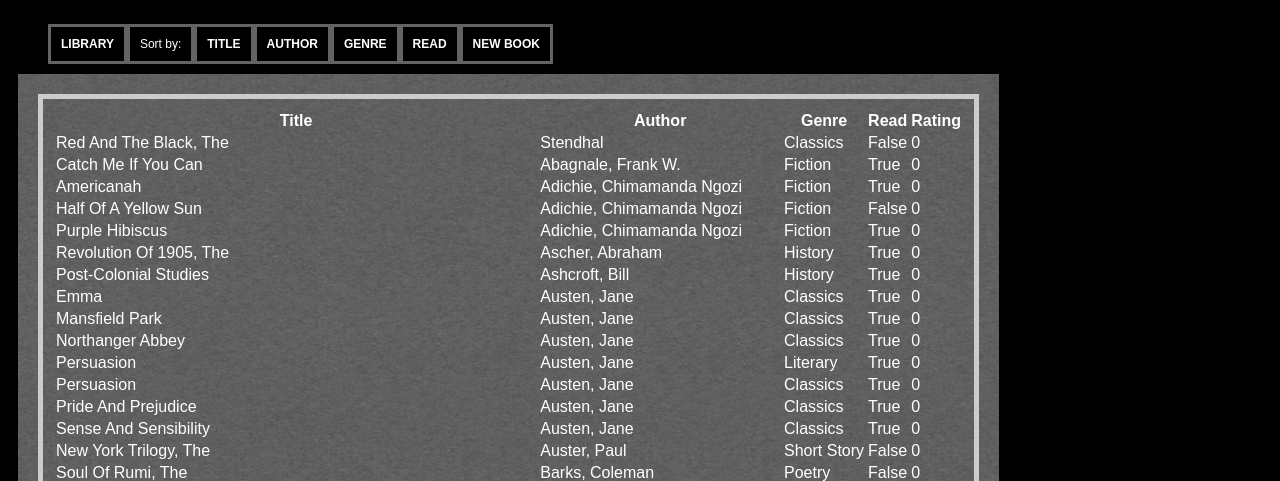
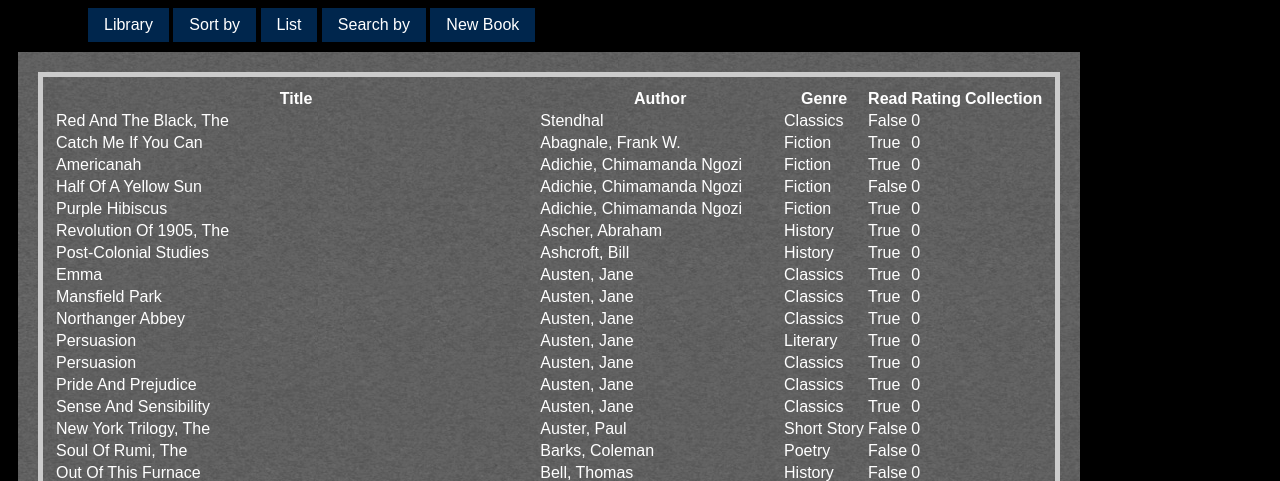
Before and after one commit to dhitals/bookshelf, a Flask app: page / in a window 1280 px wide. Shown: the top 481 px of the page. Run offline with Flask 2, Linux system fonts and the light colour scheme; data comes from the database, SQL or seed files in the repository.

Commit message:
Dropdown menus. cover images

```diff
--- a/app/static/style.css
+++ b/app/static/style.css
@@ -55,3 +55,29 @@
 #menu li a:hover{ color: #00ffff; text-decoration: underline;}
 
 #menu li#currentpage { color:#00ffff; }
+
+/* Dropdown Button */
+.dropbtn { background-color: #00264d; color: white; padding: 8px 16px;
+           font-size: 16px; border: none; cursor: pointer; }
+
+/* The container <div> - needed to position the dropdown content */
+.dropdown { position: relative; display: inline-block; padding-left: 5em; }
+
+/* Dropdown Content (Hidden by Default) */
+.dropdown-content { display: none; position: absolute; background-color: #00264d;
+                    font-size: 14px; min-width: 120px; box-shadow: 0px 8px 16px 0px rgba(0,0,0,0.2); }
+
+/* Links inside the dropdown */
+.dropdown-content a { background-color: #00264d; color: white; padding: 8px 16px;
+                      text-decoration: none; display: block; }
+
+/* Change color of dropdown links on hover */
+.dropdown-content a:hover {background-color: #00264d}
+
+/* Show the dropdown menu on hover */
+.dropdown:hover .dropdown-content { display: block; }
+
+/* Change the background color of the dropdown button when the dropdown content is shown */
+.dropdown:hover .dropbtn {
+    background-color: #00264d;
+}
--- a/app/templates/base.html
+++ b/app/templates/base.html
@@ -11,16 +11,21 @@
     {% endblock %}
   </head>
   <body>
-    <div class="menu" id="menu">
-      <ul>
-        <li><a href="/library">Library</a> </li>
-        <li>Sort by:</li>
-        <li><a href="/library/by-title">Title</a></li>
-	<li><a href="/library/by-author">Author</a></li>
-	<li><a href="/library/by-genre">Genre</a></li>
-        <li><a href="/library/by-read">Read</a></li>
-        <li><a href="/register">New Book</a></li>
-      </ul>
+    <div class="dropdown">
+      <button class="dropbtn">Library</button>
+
+      <button class="dropbtn">Sort by</button>
+      <div class="dropdown-content">
+        <a href="/Title/sort">Title</a>
+        <a href="/Author/sort">Author</a>
+        <a href="/Genre/sort">Genre</a>
+        <a href="/Read/sort">Read</a>
+        <a href="/Collection/sort">Collection</a>
+      </div>
+
+      <button class="dropbtn">List</button>
+      <button class="dropbtn">Search by</button>
+      <button class="dropbtn">New Book</button>
     </div>
 
     {% with messages = get_flashed_messages() %}
--- a/app/templates/table.html
+++ b/app/templates/table.html
@@ -1,25 +1,29 @@
 {% extends "base.html" %}
+{% set active_page = "library1" %}
+
 {% block title %}Saurav's Books{% endblock %}
 {% block content %}
 
 <div class="libpage">
   <table class="libtable">
     <tr>
-      <th>Title</th>
-      <th>Author</th>
-      <th>Genre</th>
-      <th>Read</th>
-      <th>Rating</th>
+      <th><a href="/Title/sort">Title</a></th>
+      <th><a href="/Author/sort">Author</a></th>
+      <th><a href="/Genre/sort">Genre</a></th>
+      <th><a href="/Read/sort">Read</a></th>
+      <th><a href="/Rating/sort">Rating</a></th>
+      <th><a href="/Collection/sort">Collection</a></th>
     </tr>
 
     {% set sort_on = request.args.sort_on | default('Author') %}
     {% for book in books %}
-    <tr>
-      <td><a href="/library/view/{{ book.ISBN }}">{{ book.Title }}</a></td>
+    <tr  class="{{ loop.cycle('odd', 'even') }}">
+      <td ><a href="/library/view/{{ book.ISBN }}">{{ book.Title }}</a></td>
       <td><a href="/by-author/{{ book.Author }}"> {{ book.Author}}</a></td>
       <td><a href="/by-genre/{{ book.Genre }}">   {{ book.Genre }}</a></td>
       <td>{{ book.Read }}</td>
       <td>{{ book.Rating }}</td>
+      <td>{{ book.Collection }} </td>
     </tr>
     {% endfor %}
   </table>
--- a/app/views.py
+++ b/app/views.py
@@ -3,6 +3,7 @@
 from sqlalchemy import func
 from collections import OrderedDict
 import os
+import numpy as np
 import urllib.request
 from nameparser import HumanName
 
@@ -100,6 +101,25 @@
                                                                                     Book.Title).all()
     return(render_template('table.html', books=res))
 
+@app.route('/<var>/sort')
+def sortByVar(var):
+
+    if var == 'Author':
+        var = 'Author_lname'
+
+    # define sort order -- passed in var is the primary
+    sort_order = np.array([var, 'Author_lname', 'Author_fname', 'Title'])
+    _, idx = np.unique(sort_order, return_index=True)
+    sort_order = sort_order[np.sort(idx)]
+
+    if np.size(sort_order) == 3: # when sorting by author or title
+        res = Book.query.order_by(sort_order[0], sort_order[1], sort_order[2]).all()
+    elif np.size(sort_order) == 4:
+        res = Book.query.order_by(sort_order[0], sort_order[1], sort_order[2], sort_order[3]).all()
+
+    return(render_template('table.html', books=res))
+
+
 #-------------------------------------------------------------------------
 # Create / delete / edit entries
 #-------------------------------------------------------------------------
@@ -150,8 +170,8 @@
         book = gc.book(isbn = isbn)
 
         # diwnload cover image if it does not exist
-        path = 'app/static/'
-        fname = ''.join(['coverImages/', isbn, '.jpg'])
+        path = 'app/static/coverImages/'
+        fname = ''.join([isbn, '.jpg'])
         if not os.path.isfile( ''.join([path, fname]) ):
             urllib.request.urlretrieve( book._book_dict.get('image_url', ''), ''.join([path, fname]) )
 
```
Also changed, not shown: app/templates/book.html (+5 -2 lines), requirements.txt (+5 -2 lines).
